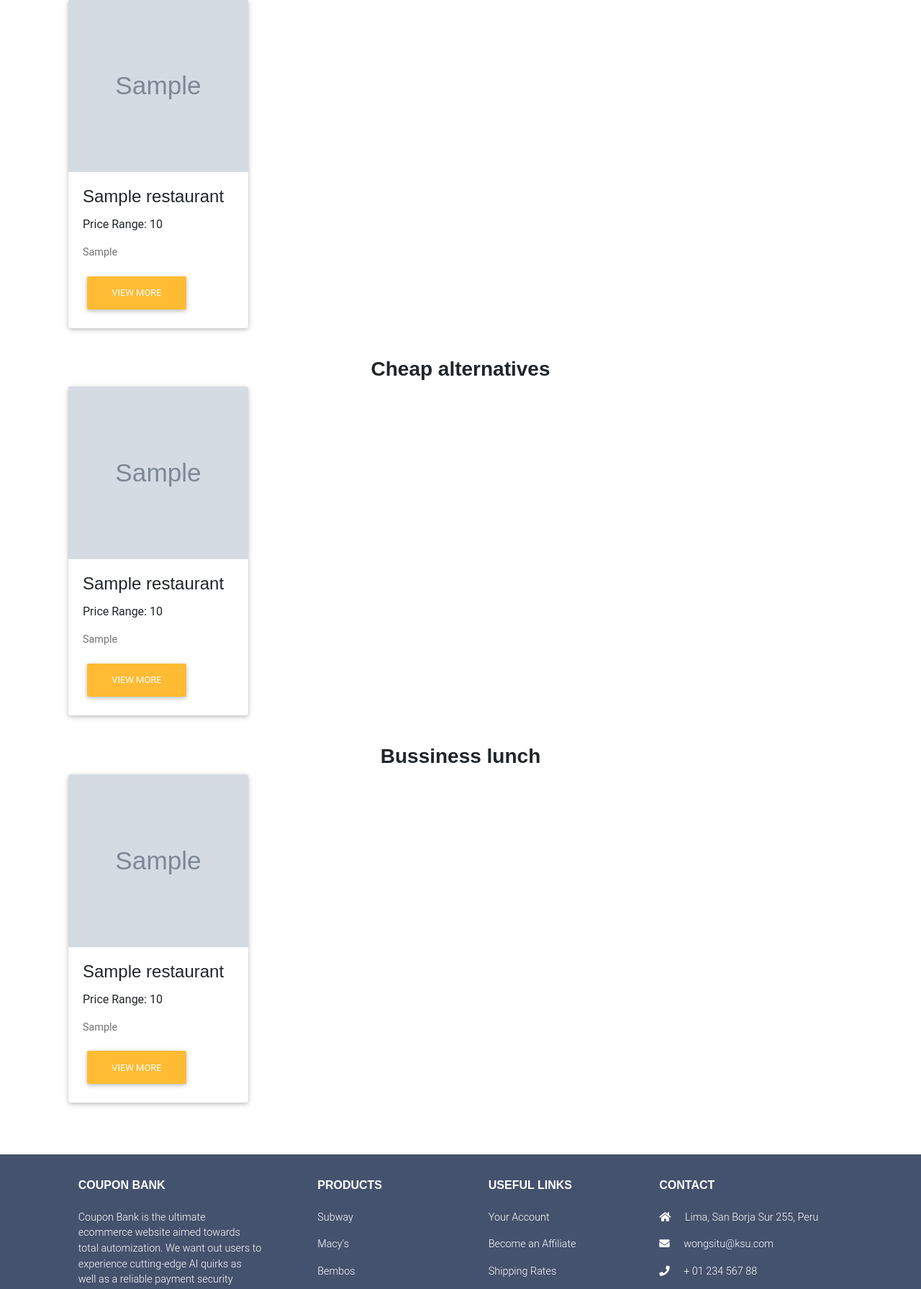
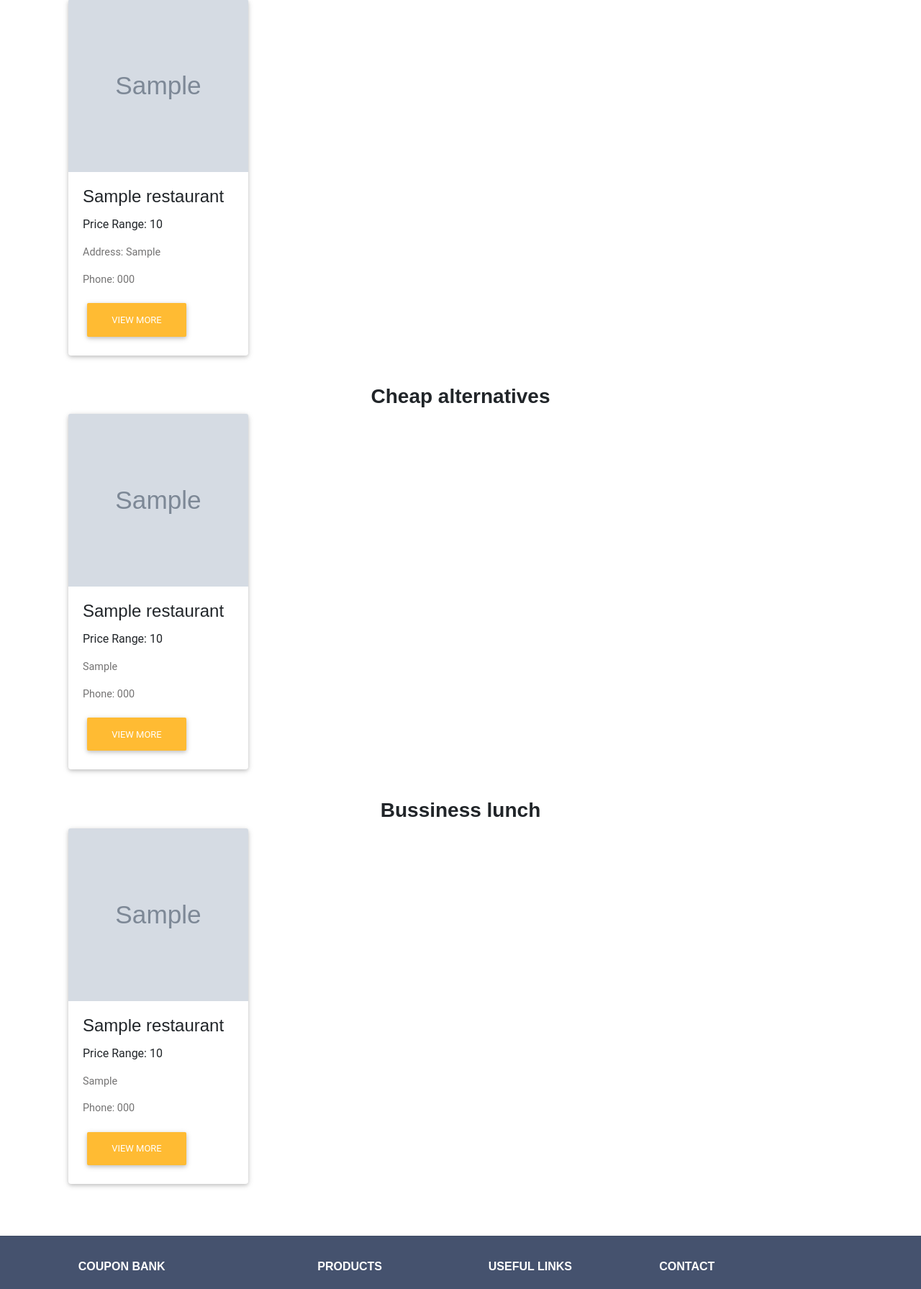
Before and after one commit to wongsitu/Coupon-Bank, a Django app: page /coupon_bank_eats in a window 1280 px wide. Shown: the part 640-2431 px from the top of the page at 72% size. Run offline with Django 3.2, Linux system fonts and the light colour scheme; tables that the repository leaves empty hold one stand-in row (values such as "Sample post"); grey boxes marked "Sample" are stand-in pictures; a database or web service that is not in the repository returns one stand-in record (values such as "Sample title"); data that the repository does not hold is empty; parts of the project's set-up code (start-up, migrations or seed data) failed here and were passed over; some libraries are stand-ins or nearby versions.

Commit message:
Fixed cards information

```diff
--- a/couponBank/templates/couponBank/coupon_bank_eats.html
+++ b/couponBank/templates/couponBank/coupon_bank_eats.html
@@ -91,7 +91,8 @@
                 <div class="card-body">
                     <h4 class="card-title">{{restaurant.name}}</h4>
                     <p>Price Range: {{restaurant.price}}</p>
-                    <p class="card-text">{{restaurant.location.display_address|join:" "}}</p>
+                    <p class="card-text">Address: {{restaurant.location.display_address|join:" "}}</p>
+                    <p class="card-text">Phone: {{restaurant.display_phone}}</p>
                     <a class="btn btn-warning">View more</a>
                 </div>
             </div>
@@ -108,6 +109,7 @@
                     <h4 class="card-title">{{rest.name}}</h4>
                     <p>Price Range: {{rest.price}}</p>
                     <p class="card-text">{{rest.location.display_address|join:" "}}</p>
+                    <p class="card-text">Phone: {{rest.display_phone}}</p>
                     <a class="btn btn-warning">View more</a>
                 </div>
             </div>
@@ -124,6 +126,7 @@
                     <h4 class="card-title">{{rest.name}}</h4>
                     <p>Price Range: {{rest.price}}</p>
                     <p class="card-text">{{rest.location.display_address|join:" "}}</p>
+                    <p class="card-text">Phone: {{rest.display_phone}}</p>
                     <a class="btn btn-warning">View more</a>
                 </div>
             </div>
```
